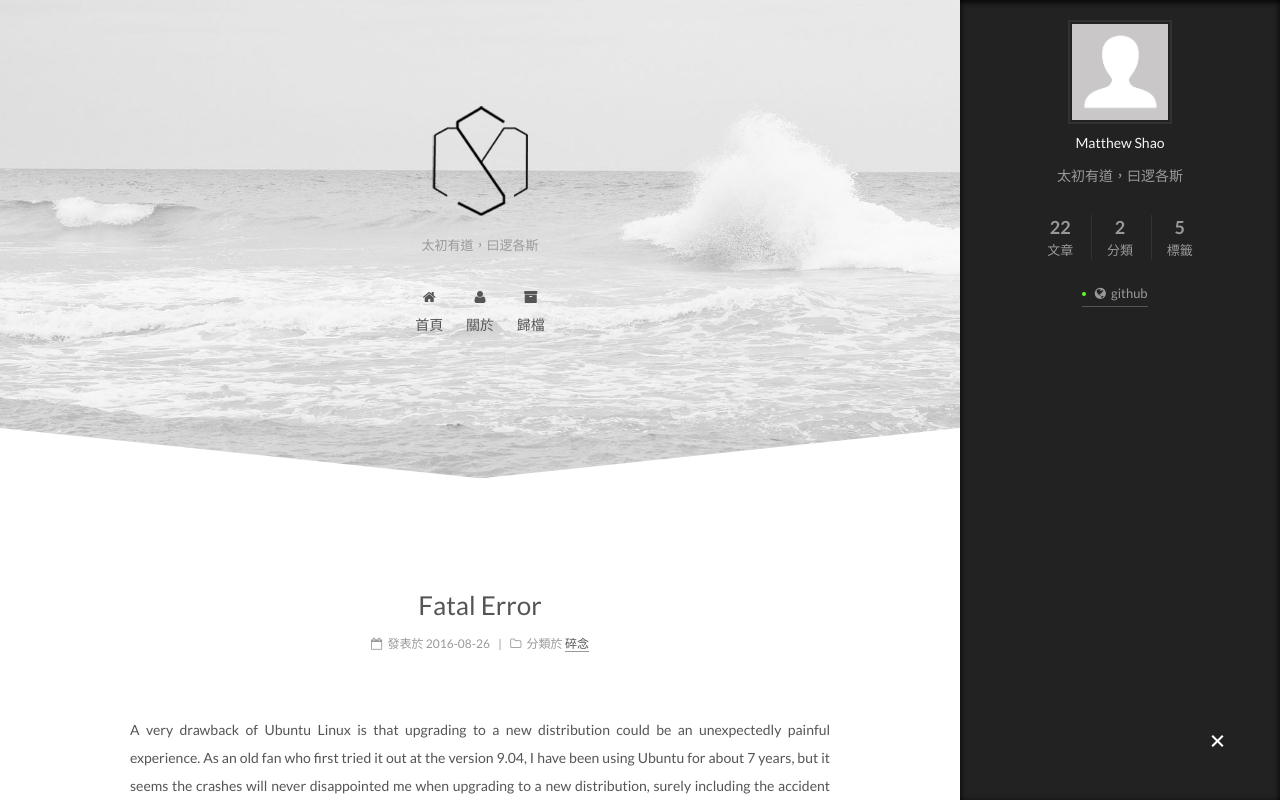
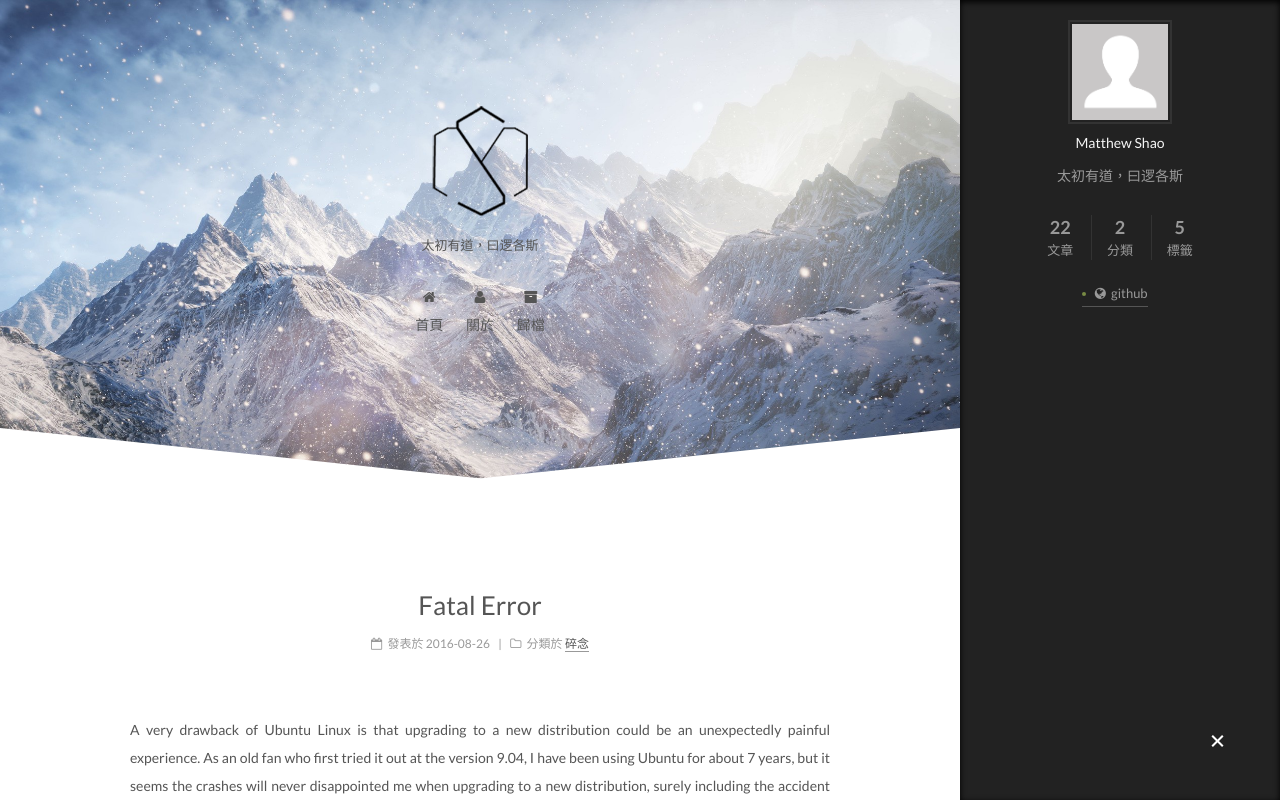
Before and after one commit to MatthewShao/MatthewShao.github.io, a plain HTML site: page index.html in a window 1280 px wide. Both pictures are taken after a click on the element 1217 px from the left and 742 px from the top of the page. Shown: the top 800 px of the page. Drawn offline with Linux system fonts and the light colour scheme.

Commit message:
Site updated: 2017-01-22 22:45:11

```diff
--- a/css/main.css
+++ b/css/main.css
@@ -1045,7 +1045,7 @@ pre .javascript .function {
 .site-subtitle {
   margin-top: 10px;
   font-size: 13px;
-  color: #999;
+  color: grey-dark;
 }
 .use-motion .brand {
   opacity: 0;
@@ -1716,7 +1716,7 @@ pre .javascript .function {
   width: 4px;
   height: 4px;
   border-radius: 50%;
-  background: #66f925;
+  background: #788b44;
 }
 .links-of-blogroll {
   font-size: 13px;
@@ -2557,7 +2557,7 @@ embed {
   overflow: hidden;
 }
 #centerbg {
-  background-image: url("../images/headerbg.jpg");
+  background-image: url("../images/winter-mountain.jpg");
 }
 #centerbg {
   width: 100%;
@@ -2638,6 +2638,9 @@ embed {
 .index-menu .menu-item {
   display: inline-block;
   margin: 0 10px;
+}
+.index-menu .menu-item a {
+  color: #555;
 }
 .index-menu a {
   border: none;
```
Also changed, not shown: images/ruler.png (added), images/winter-mountain.jpg (added).
